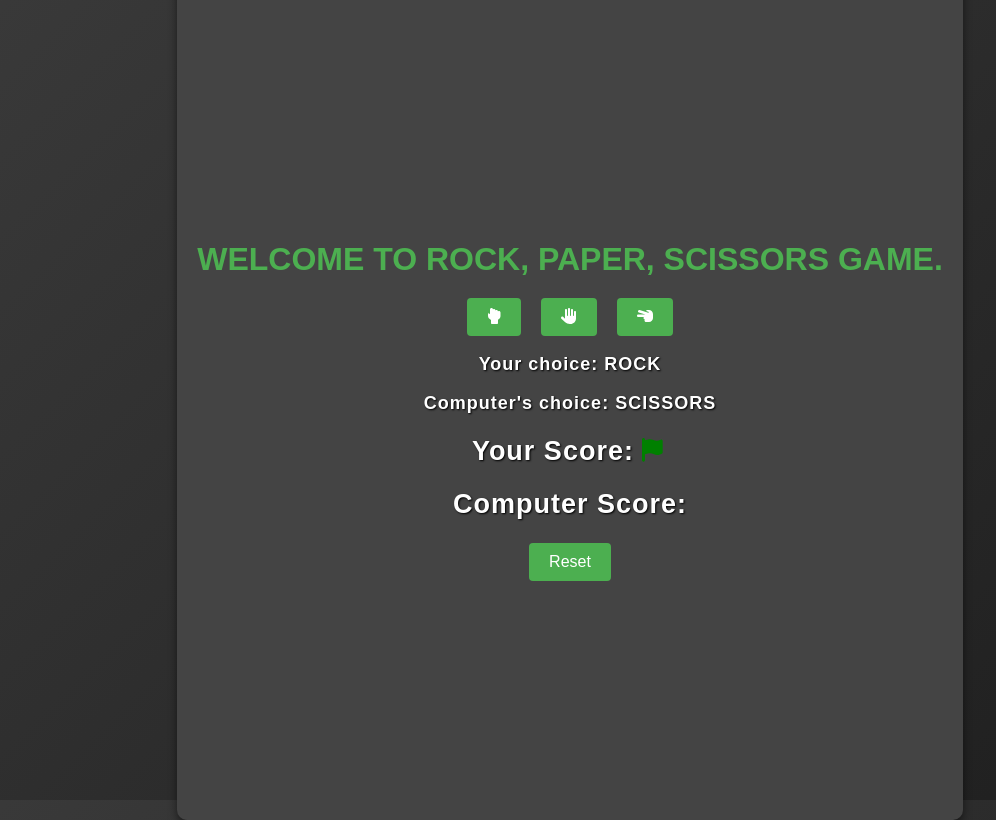
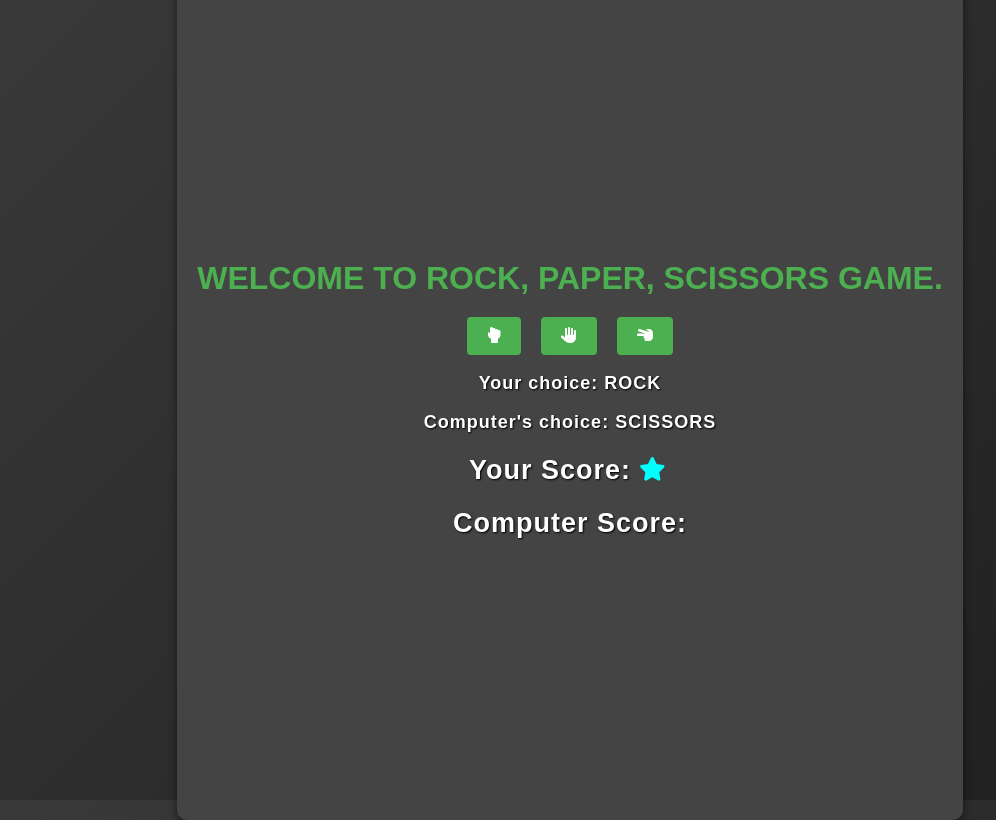
Before and after one commit to kokoaono/game, a Next.js app: page / in a window 1280 px wide. Both pictures are taken after a click on the button 563 px from the left and 316 px from the top of the page. Shown: the whole page, without its empty margins (70-1066 px from the left). Built offline with nearby package versions, Linux system fonts and the light colour scheme.

Commit message:
feat: design change for result

```diff
--- a/src/app/game.js
+++ b/src/app/game.js
@@ -5,7 +5,7 @@ import {
   faHandRock,
   faHandScissors,
   faHandPaper,
-  faFlag,
+  faStar,
 } from "@fortawesome/free-solid-svg-icons";
 import { createPortal } from "react-dom";
 
@@ -16,14 +16,15 @@ export default function Game() {
   const [compValue, setCompValue] = useState(null);
   const [gameCount, setGameCount] = useState(0);
   const [winner, setWinner] = useState(null);
+  const [showModal, setShowModal] = useState(false);
 
-  const pointFlag = (key, color) => {
+  const point = (key, color) => {
     return (
       <FontAwesomeIcon
-        className="flag-icon"
+        className="star-icon"
         key={key}
         color={color}
-        icon={faFlag}
+        icon={faStar}
         size="sm"
       ></FontAwesomeIcon>
     );
@@ -55,12 +56,12 @@ export default function Game() {
     const val = logic(playerChoice, compChoice);
 
     if (val === 1) {
-      setPlayerScore([...playerScore, pointFlag(playerScore.length, "green")]);
+      setPlayerScore([...playerScore, point(playerScore.length, "aqua")]);
       setPlayerValue(playerChoice);
       setCompValue(compValue);
       setCompValue(compChoice);
     } else if (val === -1) {
-      setCompScore([...compScore, pointFlag(compScore.length, "yellow")]);
+      setCompScore([...compScore, point(compScore.length, "yellow")]);
       setCompValue(compChoice);
       setPlayerScore(playerScore);
       setPlayerValue(playerChoice);
@@ -77,13 +78,14 @@ export default function Game() {
   const showResult = () => {
     const playerResult = playerScore.length;
     const compResult = compScore.length;
-    var resultMessage =
+
     playerResult > compResult
-        ? "You won the game!!"
+      ? setWinner("You won the game!!")
       : playerResult < compResult
-        ? "You lost the game!"
-        : "It's a tie!!";
-    alert(resultMessage);
+      ? setWinner("You lost the game!")
+      : setWinner("It's a tie!!");
+
+    setShowModal(true);
     resetResult();
   };
 
@@ -110,12 +112,16 @@ export default function Game() {
         </button>
       </div>
       <div className="content">
+        {showModal ? (
+          <h2>{winner}</h2>
+        ) : (
+          <>
             <p>Your choice: {playerValue}</p>
             <p>Computer's choice: {compValue}</p>
             <h2>Your Score: {playerScore}</h2>
             <h2>Computer Score: {compScore}</h2>
-
-        <button onClick={() => resetResult()}>Reset</button>
+          </>
+        )}
       </div>
     </div>
   );
--- a/src/app/globals.css
+++ b/src/app/globals.css
@@ -92,6 +92,6 @@ button:hover {
   color: #ffeb3b; /* Bright yellow color for result */
 }
 
-.flag-icon {
+.star-icon {
   margin-right: 5px;
 }
```
Lines whose indentation alone changed are shown as unchanged.
